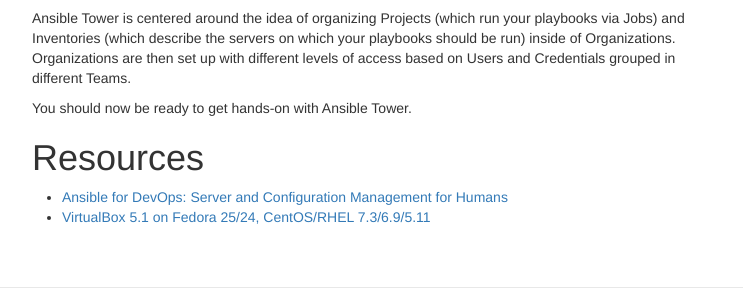
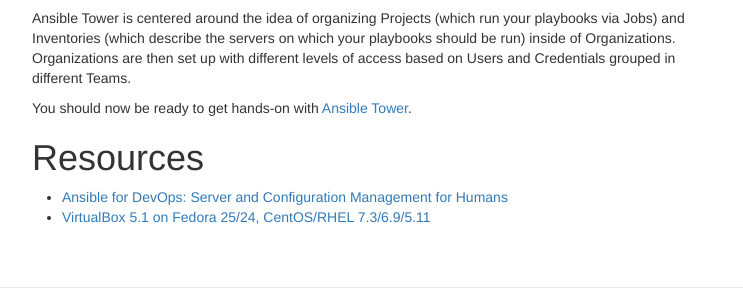
Before and after one commit to ecwpz91/ecwpz91.github.io, a Jekyll site: the page built from _posts/2017-06-22-getting-and-installing-ansible-tower.md, in a window 1280 px wide and 900 px high, scrolled down 1753 px. Shown: the part 407-699 px from the top of the window, without its empty margins (268-1011 px from the left). Built offline with Jekyll 4.4.1, drawn with Linux system fonts in a browser that asks for light colours; nearby versions of some CDN libraries; some of the changed lines change nothing that is shown.

Commit message:
Added link

```diff
--- a/_posts/2017-06-22-getting-and-installing-ansible-tower.md
+++ b/_posts/2017-06-22-getting-and-installing-ansible-tower.md
@@ -100,7 +100,7 @@
 
 Ansible Tower is centered around the idea of organizing Projects (which run your playbooks via Jobs) and Inventories (which describe the servers on which your playbooks should be run) inside of Organizations. Organizations are then set up with different levels of access based on Users and Credentials grouped in different Teams.
 
-You should now be ready to get hands-on with Ansible Tower.
+You should now be ready to get hands-on with [Ansible Tower][7].
 
 # Resources
 
@@ -113,3 +113,4 @@
 [4]: https://www.vagrantup.com/downloads.html
 [5]: https://www.ansiblefordevops.com/
 [6]: https://www.if-not-true-then-false.com/2010/install-virtualbox-with-yum-on-fedora-centos-red-hat-rhel/
+[7]: https://www.ansible.com/tower
```
